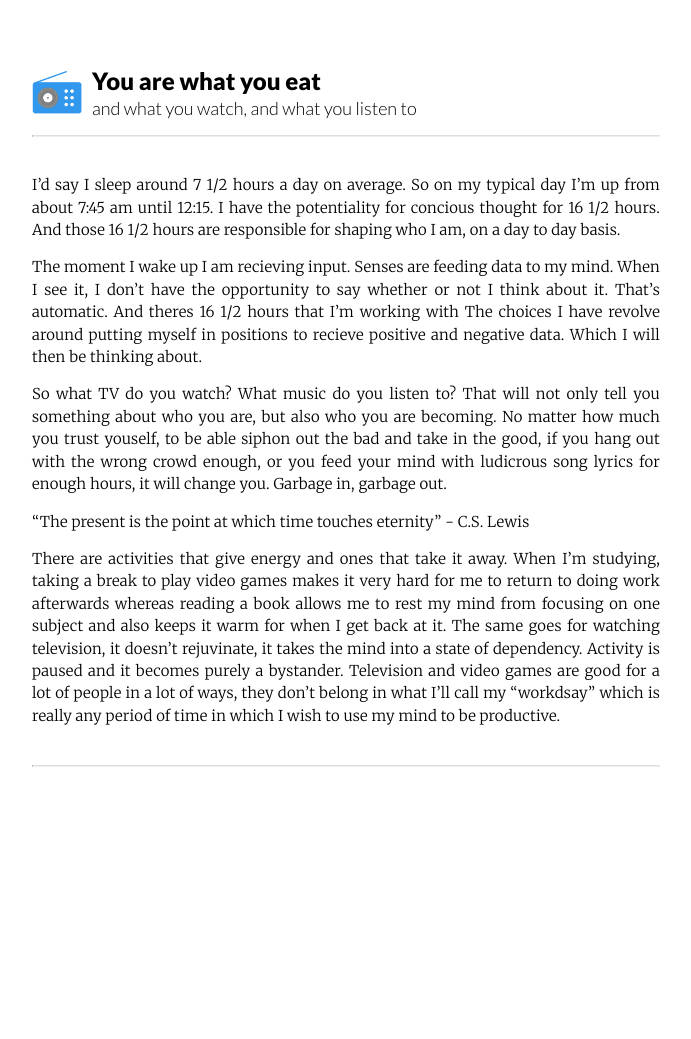
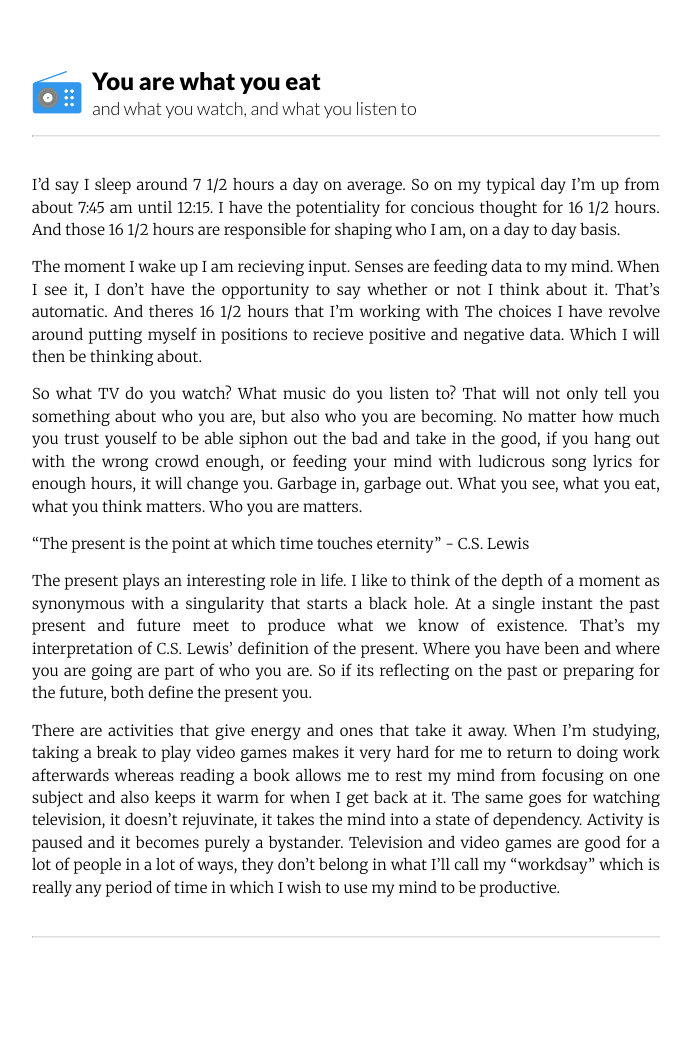
Before and after one commit to samcal/thenewrad.io, a Jekyll site: the page built from _posts/2015-02-11-you-are-what-you-eat.markdown, in a window 1280 px wide. Shown: the whole page, without its empty margins (294-985 px from the left). Built offline with Jekyll 4.4.1, drawn with Linux system fonts in a browser that asks for light colours; before the commit the page ends 945 px from its top, so only the background shows below that.

Commit message:
Can't find direction

```diff
--- a/_posts/2015-02-11-you-are-what-you-eat.markdown
+++ b/_posts/2015-02-11-you-are-what-you-eat.markdown
@@ -11,11 +11,11 @@ I'd say I sleep around 7 1/2 hours a day on average. So on my typical day I'm up
 
 The moment I wake up I am recieving input. Senses are feeding data to my mind. When I see it, I don't have the opportunity to say whether or not I think about it. That's automatic. And theres 16 1/2 hours that I'm working with The choices I have revolve around putting myself in positions to recieve positive and negative data. Which I will then be thinking about.
 
-So what TV do you watch? What music do you listen to? That will not only tell you something about who you are, but also who you are becoming. No matter how much you trust youself, to be able siphon out the bad and take in the good, if you hang out with the wrong crowd enough, or you feed your mind with ludicrous song lyrics for enough hours, it will change you. Garbage in, garbage out.
+So what TV do you watch? What music do you listen to? That will not only tell you something about who you are, but also who you are becoming. No matter how much you trust youself to be able siphon out the bad and take in the good, if you hang out with the wrong crowd enough, or feeding your mind with ludicrous song lyrics for enough hours, it will change you. Garbage in, garbage out. What you see, what you eat, what you think matters. Who you are matters.
 
 
 "The present is the point at which time touches eternity" - C.S. Lewis
 
-
+The present plays an interesting role in life. I like to think of the depth of a moment as synonymous with a singularity that starts a black hole. At a single instant the past present and future meet to produce what we know of existence. That's my interpretation of C.S. Lewis' definition of the present. Where you have been and where you are going are part of who you are. So if its reflecting on the past or preparing for the future, both define the present you.
 
 There are activities that give energy and ones that take it away. When I'm studying, taking a break to play video games makes it very hard for me to return to doing work afterwards whereas reading a book allows me to rest my mind from focusing on one subject and also keeps it warm for when I get back at it. The same goes for watching television, it doesn't rejuvinate, it takes the mind into a state of dependency. Activity is paused and it becomes purely a bystander. Television and video games are good for a lot of people in a lot of ways, they don't belong in what I'll call my "workdsay" which is really any period of time in which I wish to use my mind to be productive.
```
